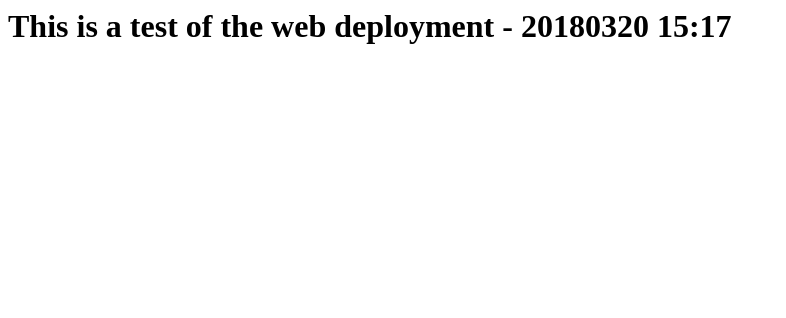
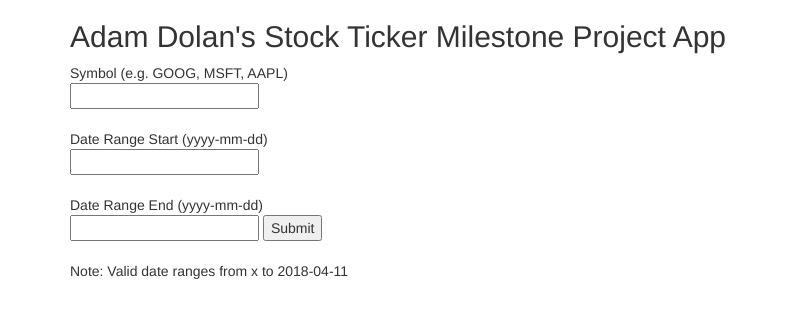
Before and after one commit to dolanadame/flaskapprepoforheroku, a Flask app: page / in a window 1280 px wide. Shown: the top 318 px of the page, without its empty margins (0-786 px from the left). Run offline with Flask 2, Linux system fonts and the light colour scheme; some libraries are stand-ins or nearby versions.

Commit message:
first test deploy of full app

```diff
--- a/app.py
+++ b/app.py
@@ -1,15 +1,46 @@
 from flask import Flask, render_template, request, redirect
+from bokeh.io import push_notebook, show, output_notebook
+from bokeh.layouts import row
+from bokeh.plotting import figure
+
+import requests
+import quandl
+import pandas
 
 app = Flask(__name__)
+api_key='jbRSL-X-sdwcuPrSpM8w'
+quandl.ApiConfig.api_key=api_key
+
 
 @app.route('/')
-def index():
-  return '<h1>This is a test of the web deployment - 20180320 15:17</h1>'
-  #render_template('index.html')
+def home():
+  return render_template('home.html')
 
-#@app.route('/about')
-#def about():
-#  return render_template('about.html')
+timestart='2016-01-01'
+timestop='2016-12-31'
+
+@app.route('/', methods=['POST'])
+def my_form_post():
+	symbol = request.form['symbol']
+	processed_symbol = symbol.upper()
+	symbol=processed_symbol
+
+	date_start = request.form['datestart']
+	processed_date_start = date_start.upper()
+	date_start = processed_date_start
+
+	date_end = request.form['dateend']
+	processed_date_end = date_end.upper()
+	date_end = processed_date_end
+
+	timestop='2016-12-31'
+	data = quandl.get_table('WIKI/PRICES', qopts = { 'columns': ['ticker', 'date', 'close'] }, ticker = symbol, date = { 'gte': date_start, 'lte': date_end })
+	p1=figure(x_axis_type="datetime",title=' Stock Price')
+	p1.xaxis.axis_label='Date'
+	p1.yaxis.axis_label='Stock Price (USD)'
+	r1=p1.line(data.date,data.close)
+	t=show(p1,notebook_handle=True)
+	return render_template('home.html')
 
 if __name__ == '__main__':
   app.run()
--- /dev/null
+++ b/templates/formtest.html
@@ -0,0 +1,4 @@
+<form method="POST">
+    <input name="text">
+    <input type="submit">
+</form>
--- a/templates/index.html
+++ b/templates/home.html
@@ -3,7 +3,7 @@
   <head>
     <meta charset="utf-8">
     <meta name="viewport" content="width=device-width, initial-scale=1, shrink-to-fit=no">
-    <meta name="description" content="Skeleton application demoing Heroku and Flask integration.">
+    <meta name="description" content="Stock Ticker application to display closing price of a user-defined stock over a user-defined date range.">
     <meta name="author" content="@gotoariel">
     <!-- <link rel="icon" href="favicon.ico"> -->
 
@@ -16,14 +16,21 @@
     <div class="container">
       <div class="row">
         <div class="col-lg-12 text-left">
-          <h2>Hello, World!</h2>
-          <ul>
-            <li><a href="/about">About</a></li>
-            <li><a target="_blank" href="https://www.heroku.com/">Heroku</a></li>
-            <li><a target="_blank" href="http://flask.pocoo.org/">Flask</a></li>
-            <li><a target="_blank" href="http://jinja.pocoo.org/docs/2.9/">Jinja2</a></li>
-            <li><a target="_blank" href="http://getbootstrap.com/">Bootstrap</a></li>
-          </ul>
+          <h2>Adam Dolan's Stock Ticker Milestone Project App</h2>
+          <h>Symbol (e.g. GOOG, MSFT, AAPL)</h><br>
+          <form method="POST">
+            <input name="symbol">
+            <br><br>
+          <h>Date Range Start (yyyy-mm-dd)</h><br>
+          <form method="POST">
+            <input name="datestart">
+            <br><br>
+          <h>Date Range End (yyyy-mm-dd)</h><br>
+          <form method="POST">
+            <input name="dateend">
+            <input type="submit"><br><br>
+          <h> Note:  Valid date ranges from x to 2018-04-11
+          </form>
         </div>
       </div>
     </div>
```
